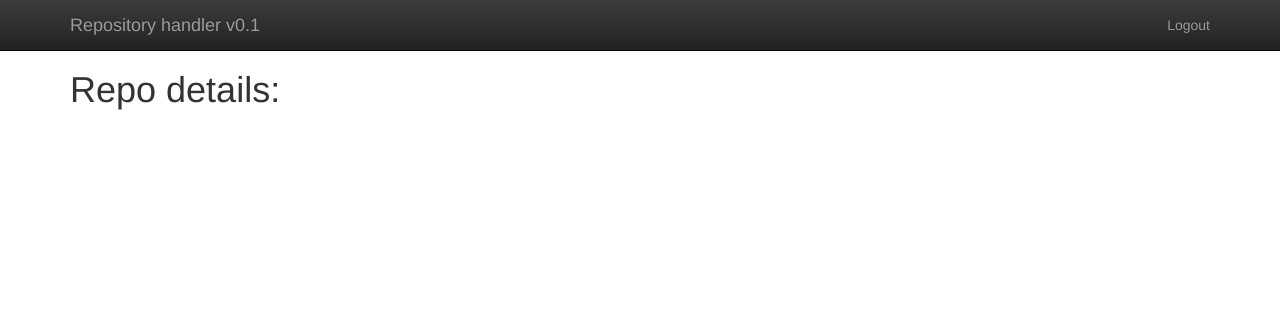
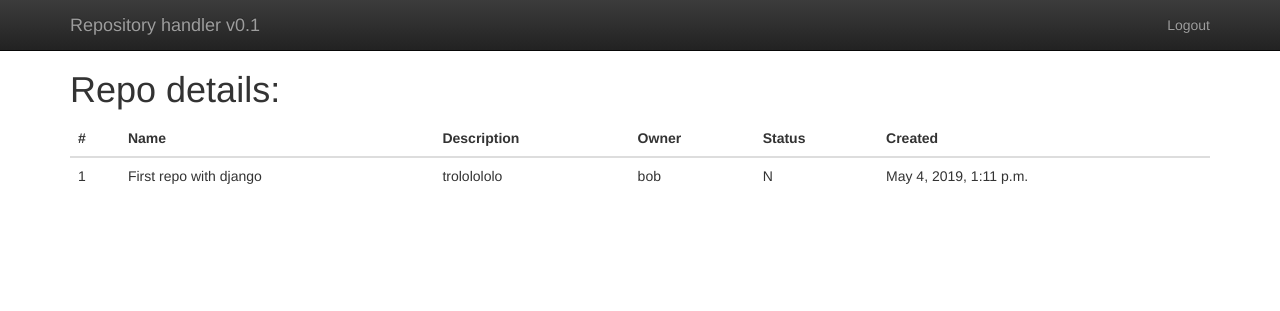
Before and after one commit to misiekofski/django-prvalidator, a Django app: page /validator/repo/1 in a window 1280 px wide. Shown: the top 311 px of the page. Run offline with Django 3.2, Linux system fonts and the light colour scheme; a user stored in the database is signed in; data comes from the database, SQL or seed files in the repository; both versions use the stored data as it was after the commit; some libraries are stand-ins or nearby versions.

Commit message:
Added tables and jquery scripts

```diff
--- a/static/css/main.css
+++ b/static/css/main.css
@@ -3,3 +3,8 @@
 /* ==========================================================================
    Author's custom styles
    ========================================================================== */
+
+
+table tr[data-href] {
+    cursor: pointer;
+}
--- a/templates/base.html
+++ b/templates/base.html
@@ -43,6 +43,8 @@
 </div>
 
 <script src="//ajax.googleapis.com/ajax/libs/jquery/1.11.2/jquery.min.js"></script>
+    {% block additional_scripts %}
+    {% endblock %}
 <script>window.jQuery || document.write('<script src="{% static 'js/vendor/jquery-1.11.2.min.js' %}"><\/script>')</script>
 <script src="{% static 'js/vendor/bootstrap.min.js' %}"></script>
 <script src="{% static 'js/main.js' %}"></script>
--- a/templates/validator/repo_details.html
+++ b/templates/validator/repo_details.html
@@ -3,5 +3,28 @@
 {% block content %}
 
 <h1>Repo details:</h1>
+<table class="table table-hover">
+        <thead>
+        <tr>
+            <th>#</th>
+            <th>Name</th>
+            <th>Description</th>
+            <th>Owner</th>
+            <th>Status</th>
+            <th>Created</th>
+        </tr>
+        </thead>
+        <tbody>
+        <tr>
+            <td>{{ details.id }}</td>
+            <td>{{ details.name }}</td>
+            <td>{{ details.description }}</td>
+            <td>{{ details.owner }}</td>
+            <td>{{ details.status }}</td>
+            <td>{{ details.created }}</td>
+        </tr>
+        </tbody>
+</table>
+
 
 {% endblock %}
--- a/validator/views.py
+++ b/validator/views.py
@@ -15,19 +15,14 @@ def validator_index(request):
 @login_required
 def pr_details(request, id):
     details = PR.objects.get(pk=id)
-    return render(request, 'validator/pr_details.html')
-    # return HttpResponse("Pr name: " + details.name + "<br>" +
-    #                    "Status: " + details.status + "<br>" +
-    #                    "Created by: " + str(details.created) + "<br>" +
-    #                    "Owner: " + str(details.owner) + "<br>" +
-    #                    "Description: " + details.description + "<br>" +
-    #                    "Already merged: " + str(details.merged) + "<br>")
-
+    return render(request, 'validator/pr_details.html',
+                  {'details': details})
 
 @login_required
 def repo_details(request, id):
     details = Repository.objects.get(pk=id)
-    return render(request, 'validator/repo_details.html')
+    return render(request, 'validator/repo_details.html',
+                  {'details': details})
 
 
 @login_required
```
Also changed, not shown: templates/validator/repos.html (+41 -9 lines), db.sqlite3.
